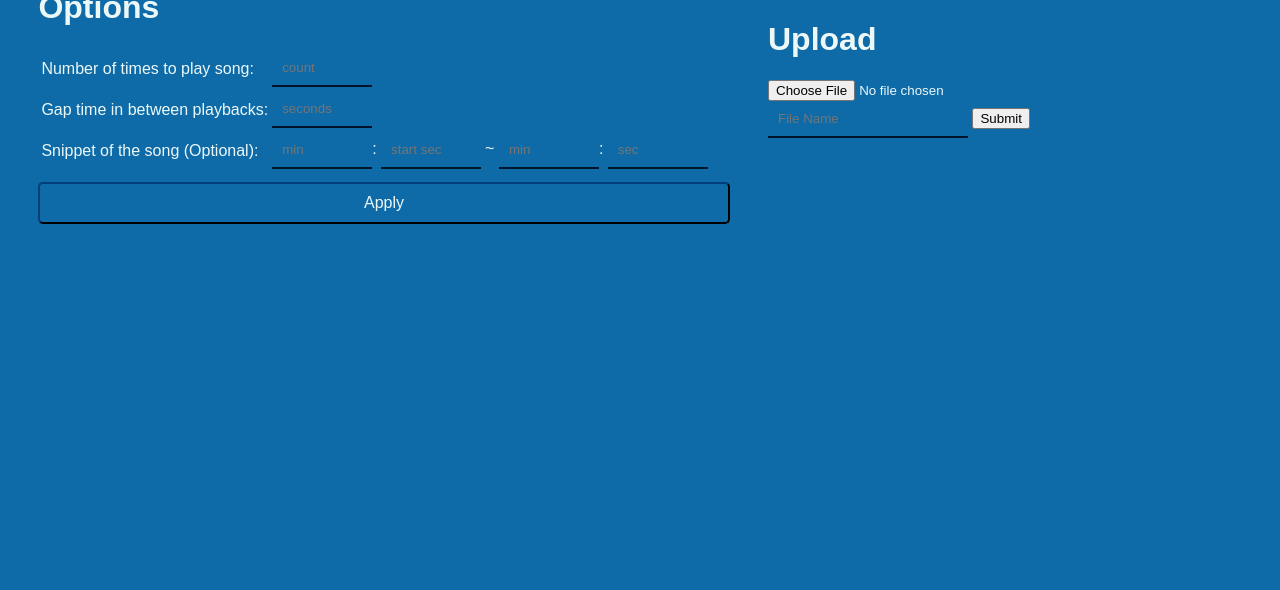
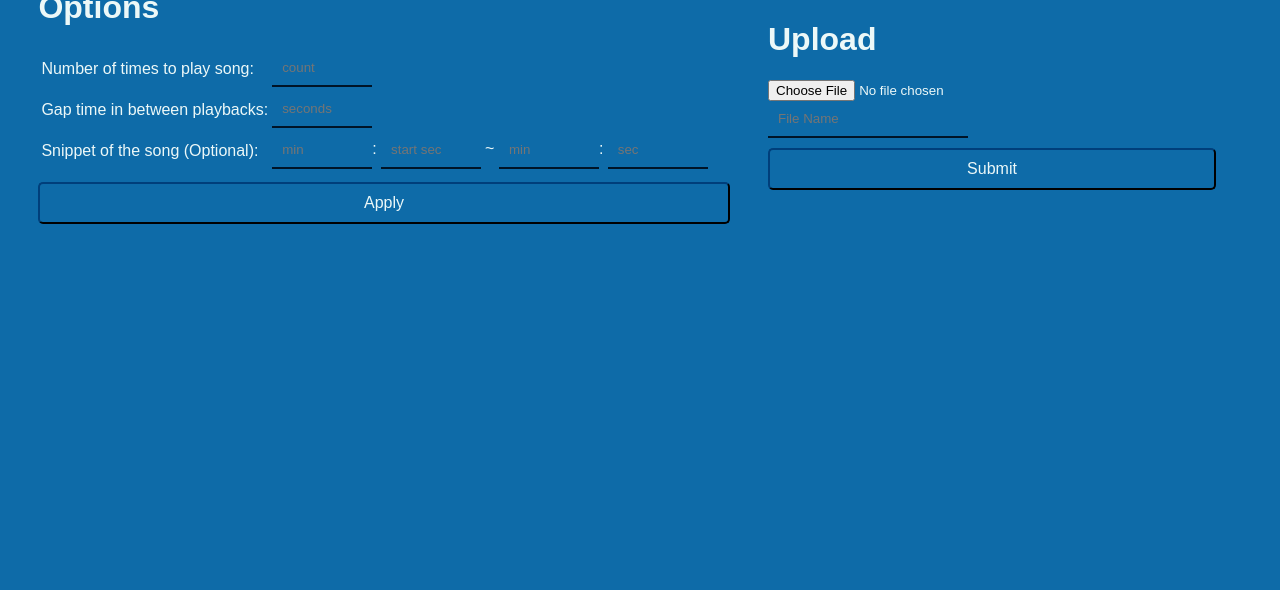
Before and after one commit to mrdanshih/mloop, a PHP site: page / in a window 1280 px wide. Shown: the part 353-943 px from the top of the page. Run offline with PHP 8.4, Linux system fonts and the light colour scheme; data that the repository does not hold is empty.

Commit message:
[Fix] upload and add button animation

```diff
--- a/css/main.css
+++ b/css/main.css
@@ -46,7 +46,7 @@ footer img {
 #options input:focus {
     border-color: var(--light-color);
 }
-button {
+.button_transition {
     width: 100%;
     margin-top: 10px;
     background-color: var(--main-color);
@@ -60,8 +60,9 @@ button {
     font-size: 16px;
     -webkit-transition-duration: 0.4s;
     transition-duration: 0.4s;
+    outline: none;
 }
-button:hover {
+.button_transition:hover {
     background-color: var(--secondary-color);
     color: var(--light-color);
 }
--- a/index.php
+++ b/index.php
@@ -41,7 +41,7 @@
                         </td>
                     </tr>
                 </tbody>
-            </table><button type="button">Apply</button>
+            </table><button class="button_transition" type="button">Apply</button>
         </div>
     </div>
     <div id="sidebar">
@@ -62,11 +62,13 @@
         </div>
         <div id="upload">
             <h1>Upload</h1>
-            <uploadfile action="upload.php" enctype="multipart/form-data" method="post">
-                <input accept=".mp3,.wav,.m4a,.aac" id="fileToUpload" name="fileToUpload" type="file">
-                <input name="displayName" placeholder="File Name" type="text">
-                <input name="submit" type="submit" value="Submit">
-            </uploadfile>
+            <form action="upload.php" enctype="multipart/form-data" method="post">
+                <uploadfile>
+                    <input id="fileToUpload" accept=".mp3,.wav,.m4a,.aac"  name="fileToUpload" type="file">
+                    <input name="displayName" placeholder="File Name" type="text">
+                    <input class="button_transition" name="submit" type="submit" value="Submit">
+                </uploadfile>
+            </form>
         </div>
     </div>
     <!--Extension check-->
```
